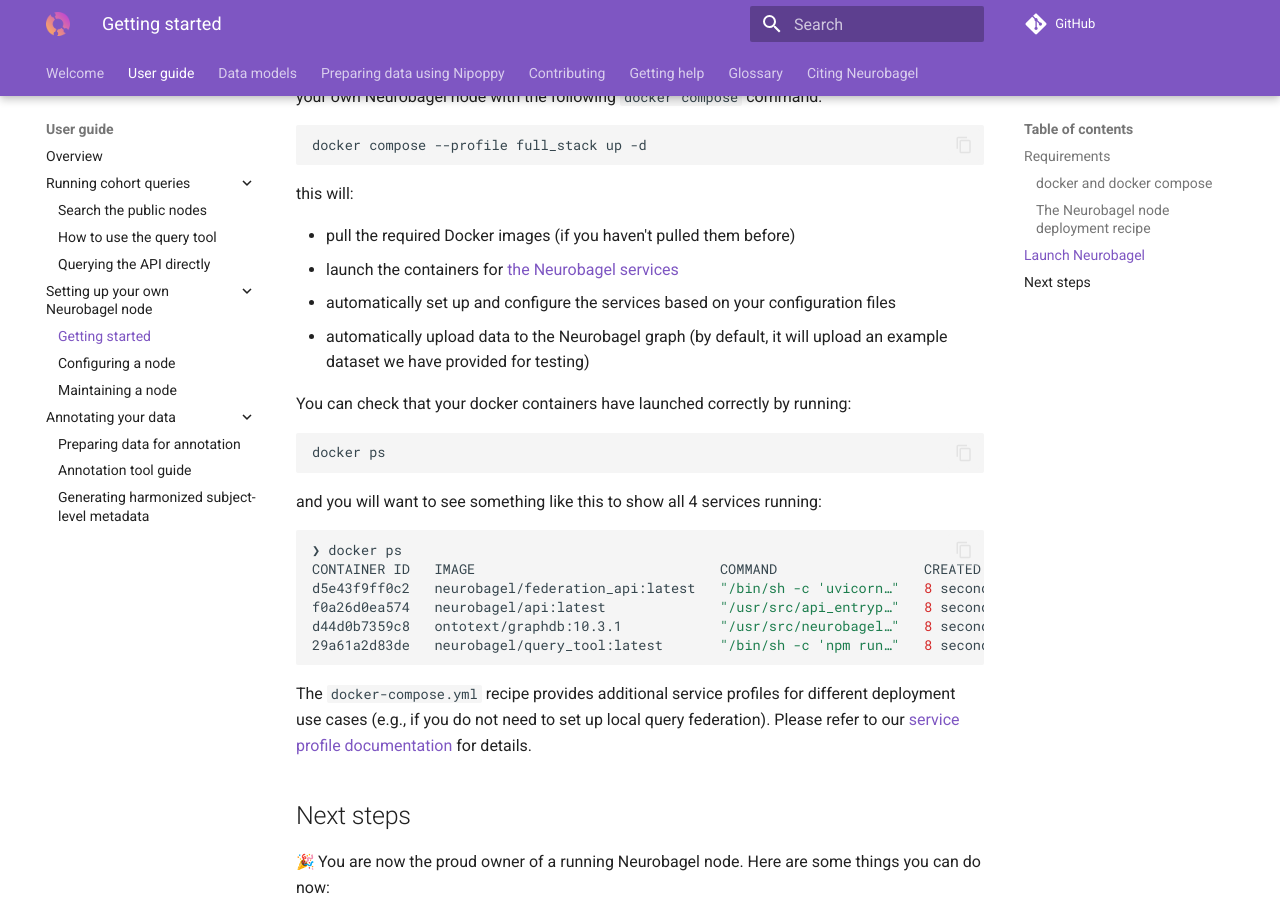
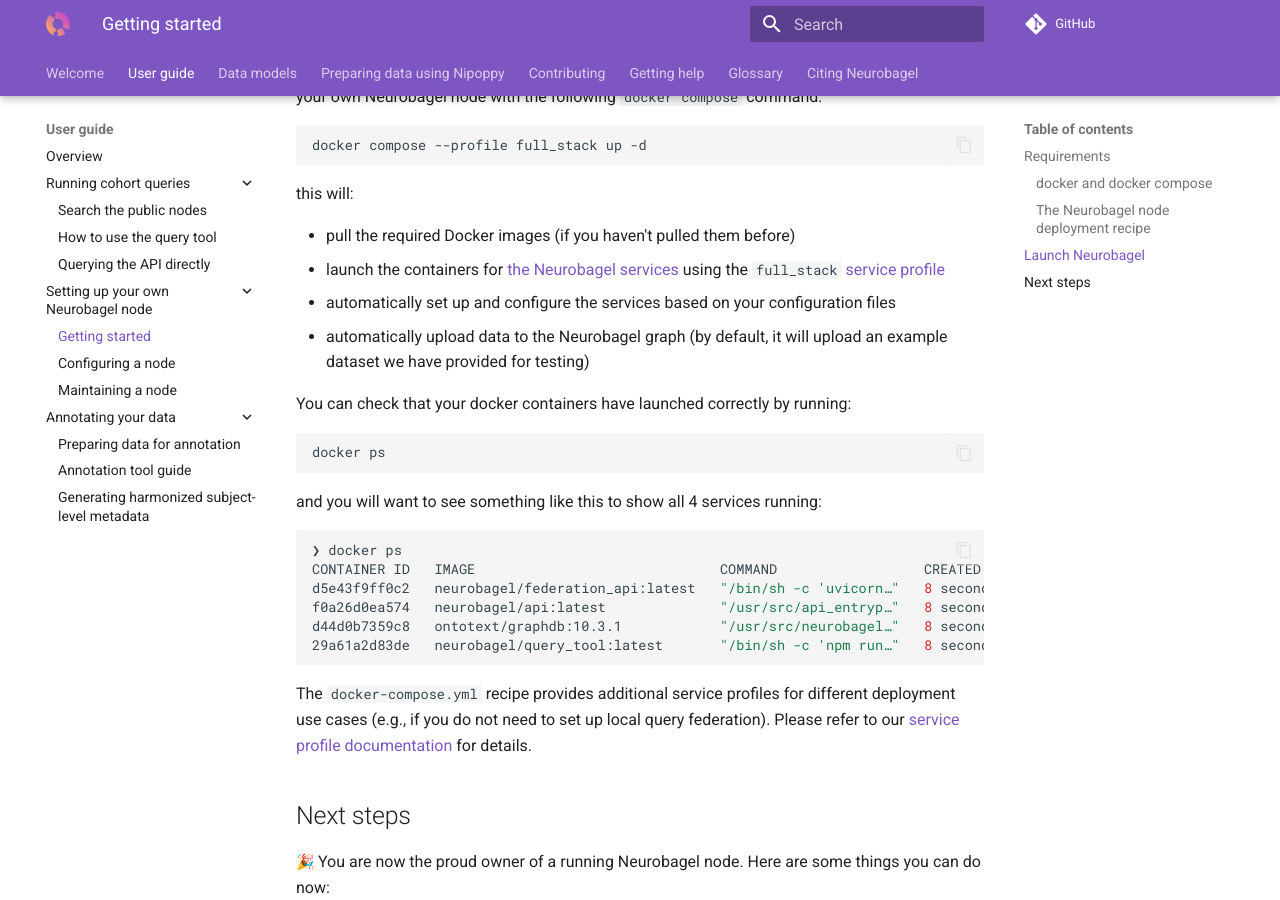
Before and after one commit to neurobagel/documentation, an MkDocs documentation site: the page built from docs/getting_started.md, in a window 1280 px wide and 900 px high, scrolled down 2632 px. Built offline with MkDocs 1.6.1 and Material for MkDocs 9.7.7, drawn with Linux system fonts in a browser that asks for light colours; emoji names are drawn with the system emoji font; comment, search, counter and statistics services are not loaded.

Commit message:
Update docs/getting_started.md
Co-authored-by: Alyssa Dai <alyssa.ydai@gmail.com>

```diff
--- a/docs/getting_started.md
+++ b/docs/getting_started.md
@@ -124,7 +124,7 @@
 this will:
 
 - pull the required Docker images (if you haven't pulled them before)
-- launch the containers for [the Neurobagel services](config.md#available-services)
+- launch the containers for [the Neurobagel services](config.md#available-services) using the `full_stack` [service profile](config.md#available-profiles)
 - automatically set up and configure the services based on your configuration files
 - automatically upload data to the Neurobagel graph (by default, it will upload an example dataset we have provided for testing)
 
```
